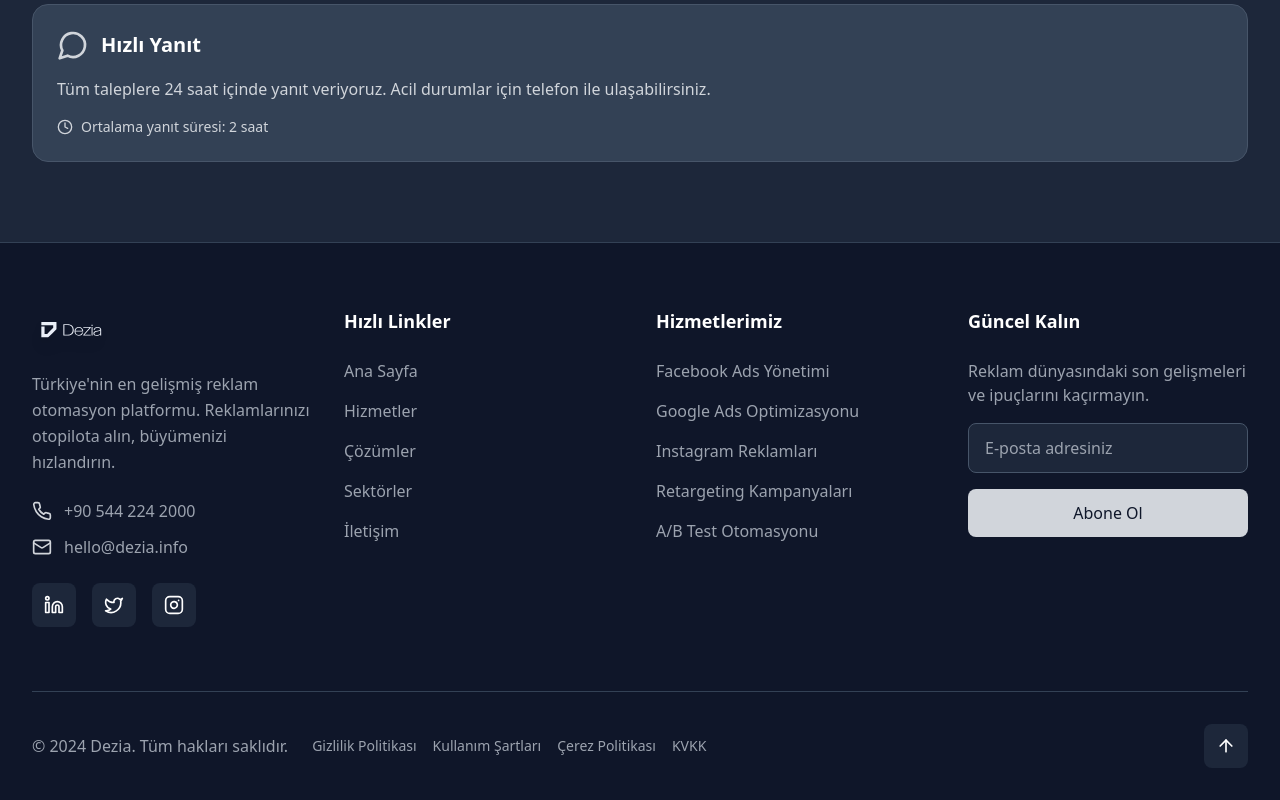
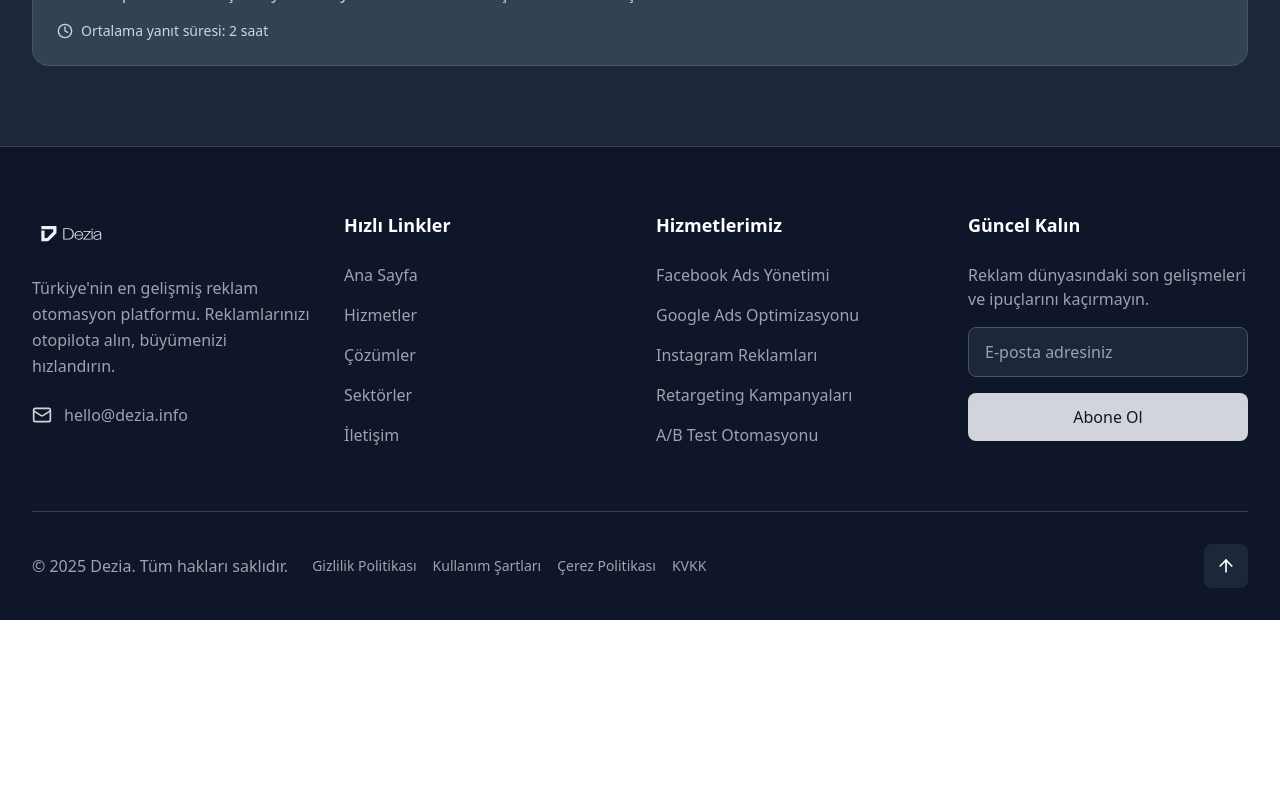
Before and after one commit to Satrasar/dezia_1.1, a React (Vite) app: page / in a window 1280 px wide. Shown: the part 6406-7206 px from the top of the page. After the commit the page ends 7026 px from the top, so only its background shows below. Built offline with nearby package versions, Linux system fonts and the light colour scheme.

Commit message:
Telefon numarası ve sosyal medya linklerini kaldır, yılı güncelle

```diff
--- a/src/components/Contact.tsx
+++ b/src/components/Contact.tsx
@@ -34,12 +34,6 @@ const Contact = () => {
   ];
 
   const contactInfo = [
-    {
-      icon: Phone,
-      title: 'Telefon',
-      details: '+90 544 224 2000',
-      description: 'Pazartesi-Cuma 09:00-18:00'
-    },
     {
       icon: Mail,
       title: 'E-posta',
--- a/src/components/Footer.tsx
+++ b/src/components/Footer.tsx
@@ -26,9 +26,6 @@ const Footer = () => {
   ];
 
   const socialLinks = [
-    { icon: Linkedin, href: '#', label: 'LinkedIn' },
-    { icon: Twitter, href: '#', label: 'Twitter' },
-    { icon: Instagram, href: '#', label: 'Instagram' }
   ];
 
   const scrollToTop = () => {
@@ -77,27 +74,11 @@ const Footer = () => {
 
             <div className="space-y-3">
               <div className="flex items-center space-x-3">
-                <Phone className="h-5 w-5 text-gray-300" />
-                <span className="text-gray-400">+90 544 224 2000</span>
-              </div>
-              <div className="flex items-center space-x-3">
                 <Mail className="h-5 w-5 text-gray-300" />
                 <span className="text-gray-400">hello@dezia.info</span>
               </div>
             </div>
 
-            <div className="flex space-x-4">
-              {socialLinks.map((social, index) => (
-                <a
-                  key={index}
-                  href={social.href}
-                  className="bg-slate-800 hover:bg-gray-300 hover:text-slate-900 p-3 rounded-lg transition-all duration-200"
-                  aria-label={social.label}
-                >
-                  <social.icon className="h-5 w-5" />
-                </a>
-              ))}
-            </div>
           </div>
 
           {/* Quick Links */}
@@ -158,7 +139,7 @@ const Footer = () => {
           <div className="flex flex-col md:flex-row items-center justify-between space-y-4 md:space-y-0">
             <div className="flex flex-wrap items-center space-x-6">
               <p className="text-gray-400">
-                © 2024 Dezia. Tüm hakları saklıdır.
+                © 2025 Dezia. Tüm hakları saklıdır.
               </p>
               <div className="flex space-x-4">
                 {legalLinks.map((link, index) => (
```
